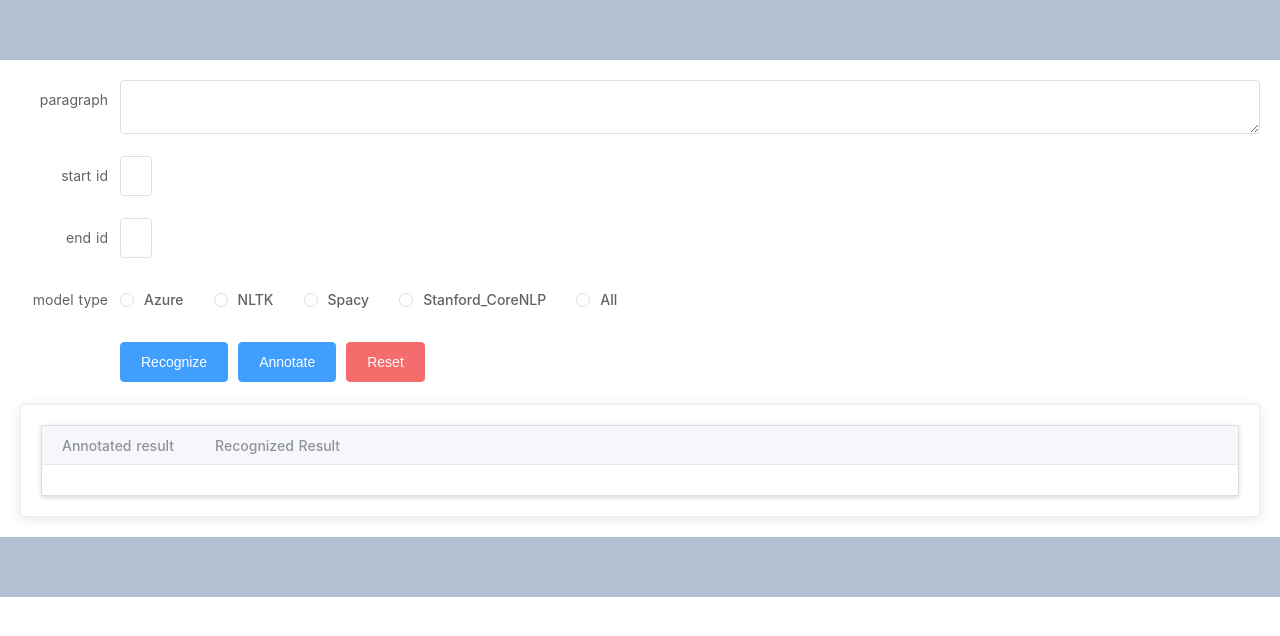
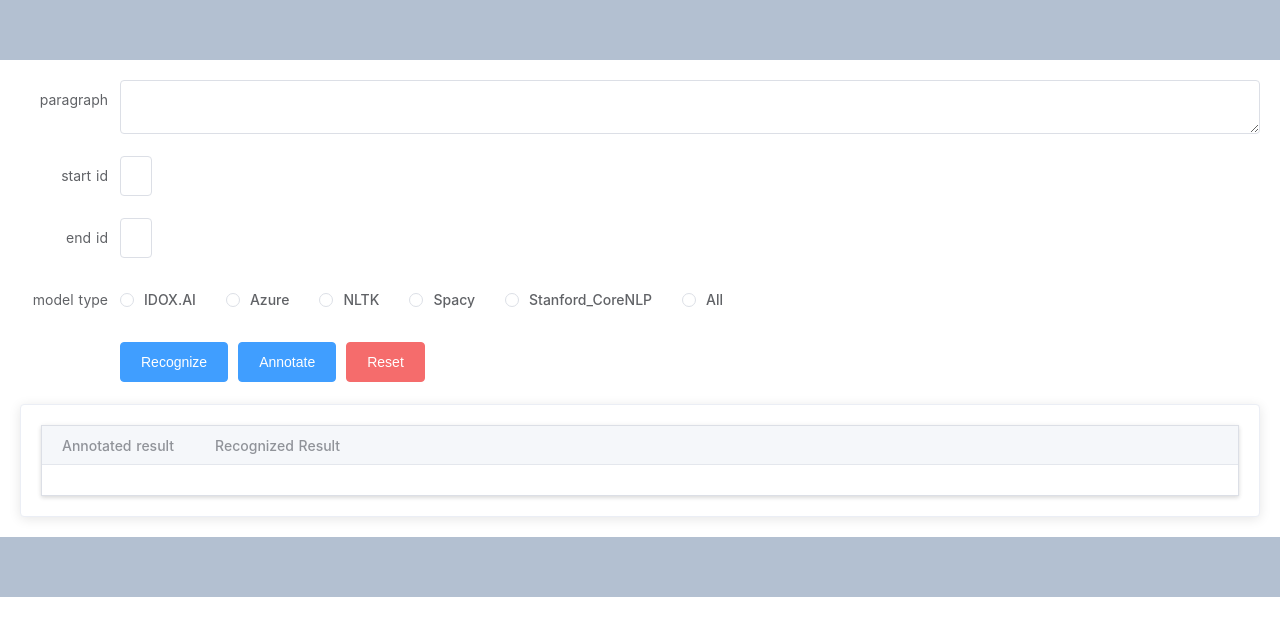
Before and after one commit to sean830314/ner-third-party-frontend, a Nuxt app: page /ner in a window 1280 px wide. Shown: the top 636 px of the page. Built offline with nearby package versions, Linux system fonts and the light colour scheme.

Commit message:
add idox.ai radio to recognize and annotate feature

```diff
--- a/pages/ner.vue
+++ b/pages/ner.vue
@@ -18,6 +18,7 @@
         </el-form-item>
         <el-form-item label="model type" prop="model_type">
           <el-radio-group v-model="ruleForm.model_type">
+            <el-radio label="IDOX.AI"></el-radio>
             <el-radio label="Azure"></el-radio>
             <el-radio label="NLTK"></el-radio>
             <el-radio label="Spacy"></el-radio>
```
